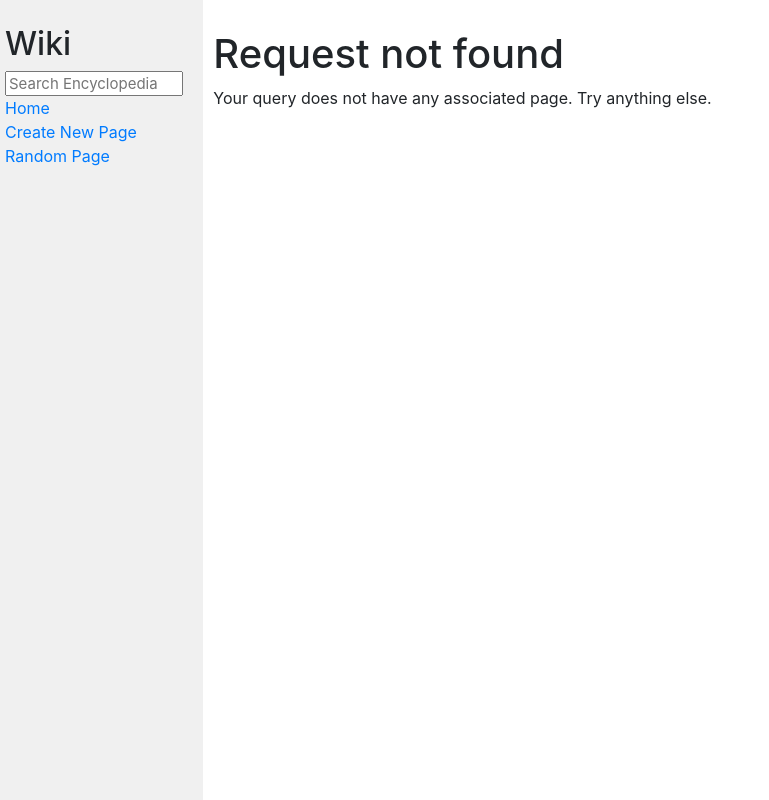
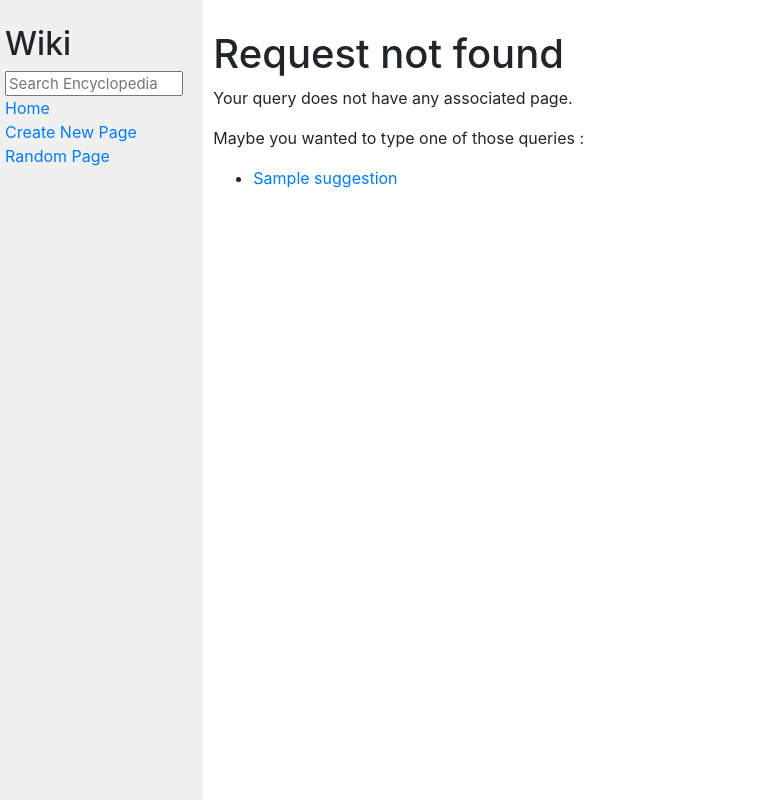
Before and after one commit to tonyfevrier/CS50-projet-wiki, a Django app: template encyclopedia/templates/encyclopedia/error.html in a window 1280 px wide. Shown: the whole page, without its empty margins (0-769 px from the left). Run offline with Django 3.2, Linux system fonts and the light colour scheme; the template is opened without the code that fills it: most values are stand-ins (such as "Sample title", 1, 10 or a date in 2020); some libraries are stand-ins or nearby versions.

Commit message:
feat(views,error): complete the error view to pass to the html page a list of suggestions in case of a typing error. Also complete the error.html to print those suggestions.

```diff
--- a/encyclopedia/templates/encyclopedia/error.html
+++ b/encyclopedia/templates/encyclopedia/error.html
@@ -7,6 +7,17 @@
 {% block body %}
     <h1>Request not found</h1>
 
-    <p>Your query does not have any associated page. Try anything else.</p>
+    <p>Your query does not have any associated page.</p>
+
+    {% if suggestions %}
+        <p>Maybe you wanted to type one of those queries : </p>
+    <ul>
+        {% for suggestion in suggestions %}
+            <li><a href="/wiki/{{suggestion}}">{{suggestion}}</a></li>
+        {% endfor %}
+    </ul>
+    {% else %}
+        <p> Try anything else in the search bar.</p>
+    {% endif %}
 
 {% endblock %}
--- a/encyclopedia/util.py
+++ b/encyclopedia/util.py
@@ -44,5 +44,5 @@ def list_entries_containing_string(title):
     entries = []
     for filename in filenames:
         if title in filename:
-            entries.append(filename)
+            entries.append(re.sub(r"\.md$", "", filename))
     return sorted(entries)
--- a/encyclopedia/views.py
+++ b/encyclopedia/views.py
@@ -20,7 +20,8 @@ def entry(request,TITLE):
         content = util.get_entry(TITLE)
         return render(request, "encyclopedia/entry.html", context={'content':content})
     else:
-        return render(request, "encyclopedia/error.html")
+        suggestions = util.list_entries_containing_string(TITLE)
+        return render(request, "encyclopedia/error.html", context={'suggestions':suggestions})
 
 
 def query(request):
```
Also changed, not shown: steps.md (+1 -1 lines).
